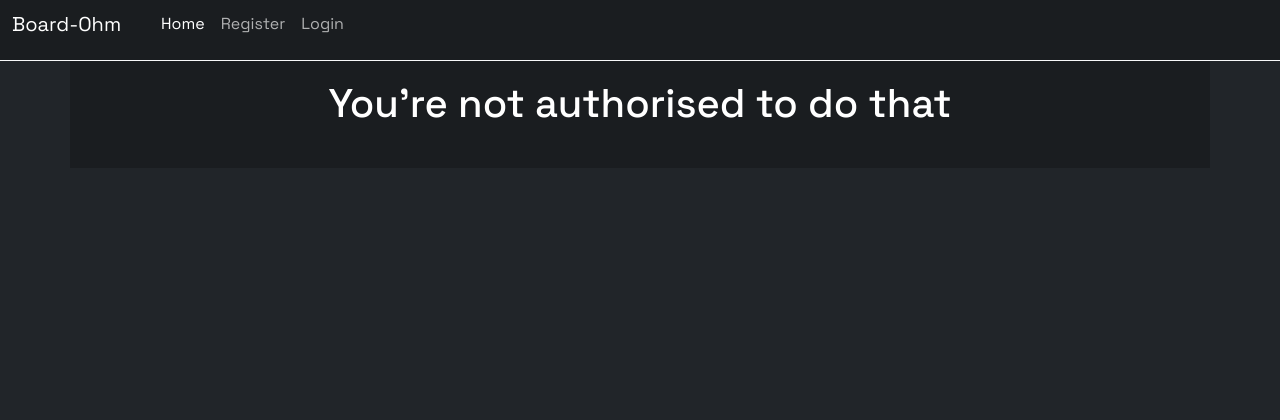
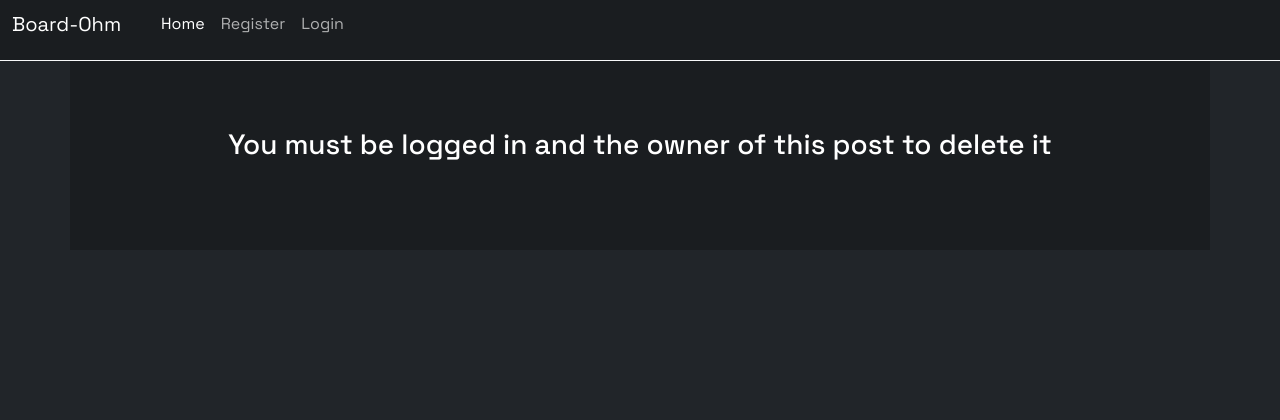
Before and after one commit to EndaMagennis/baoard-ohm, a Django app: template feed/templates/feed/post_delete.html in a window 1280 px wide. Shown: the top 420 px of the page. Run offline with Django 4.2, Linux system fonts and the light colour scheme; the template is opened without the code that fills it, so the values that code supplies are empty; some libraries are stand-ins or nearby versions.

Commit message:
Fix: styling for edit and delete restrictions

```diff
--- a/feed/templates/feed/post_delete.html
+++ b/feed/templates/feed/post_delete.html
@@ -20,10 +20,10 @@
     </div>
   </div>
   {% else %}
-  <div class="container p-3 mb-5 bg-dark-subtle my-5">
+  <div class="container p-3 bg-dark-subtle my-5">
     <div class="row m-3 center">
-      <div class="col-12">
-        <h1 class="text-center">You're not authorised to do that</h1>
+      <div class="col-12 my-5">
+        <h3 class="text-center">You must be logged in and the owner of this post to delete it</h3>
       </div>
     </div>
     {% endif %} {% endblock %}
```
Also changed, not shown: feed/templates/feed/post_update.html (+5 -5 lines).
